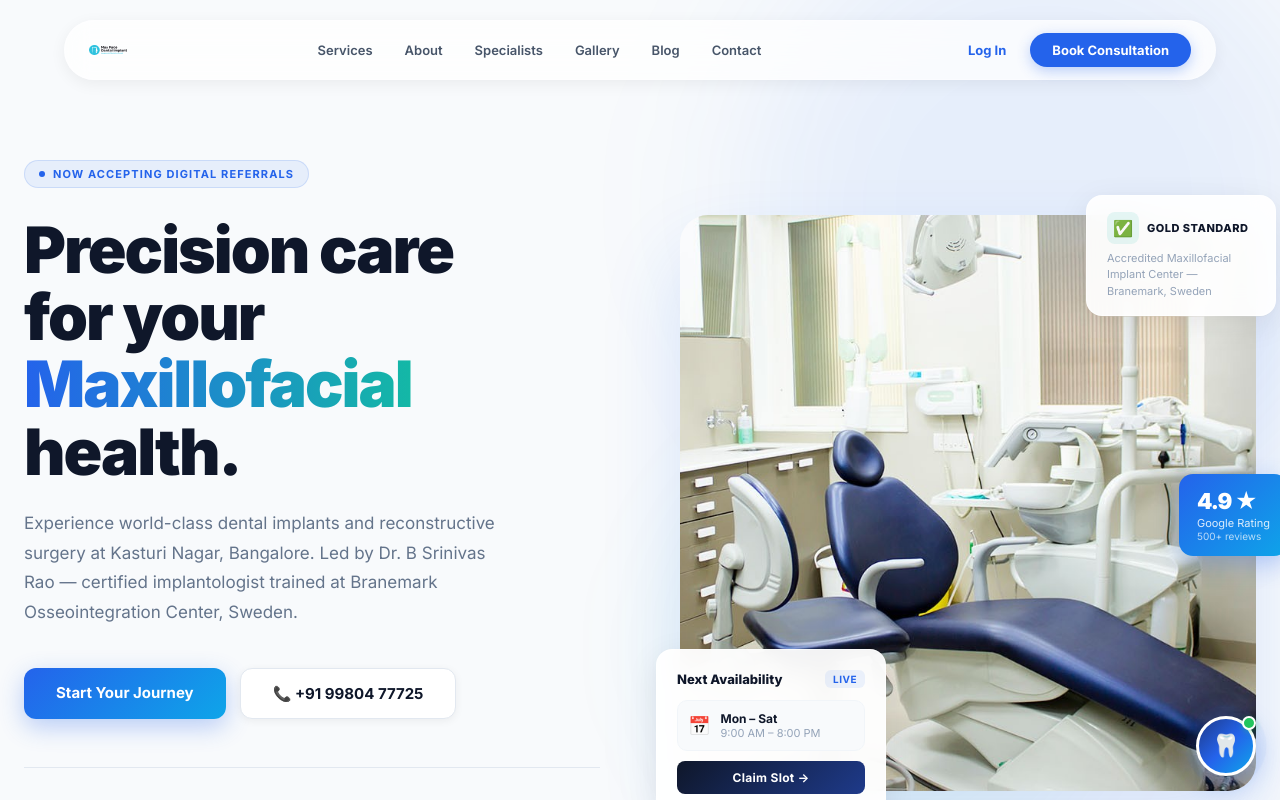
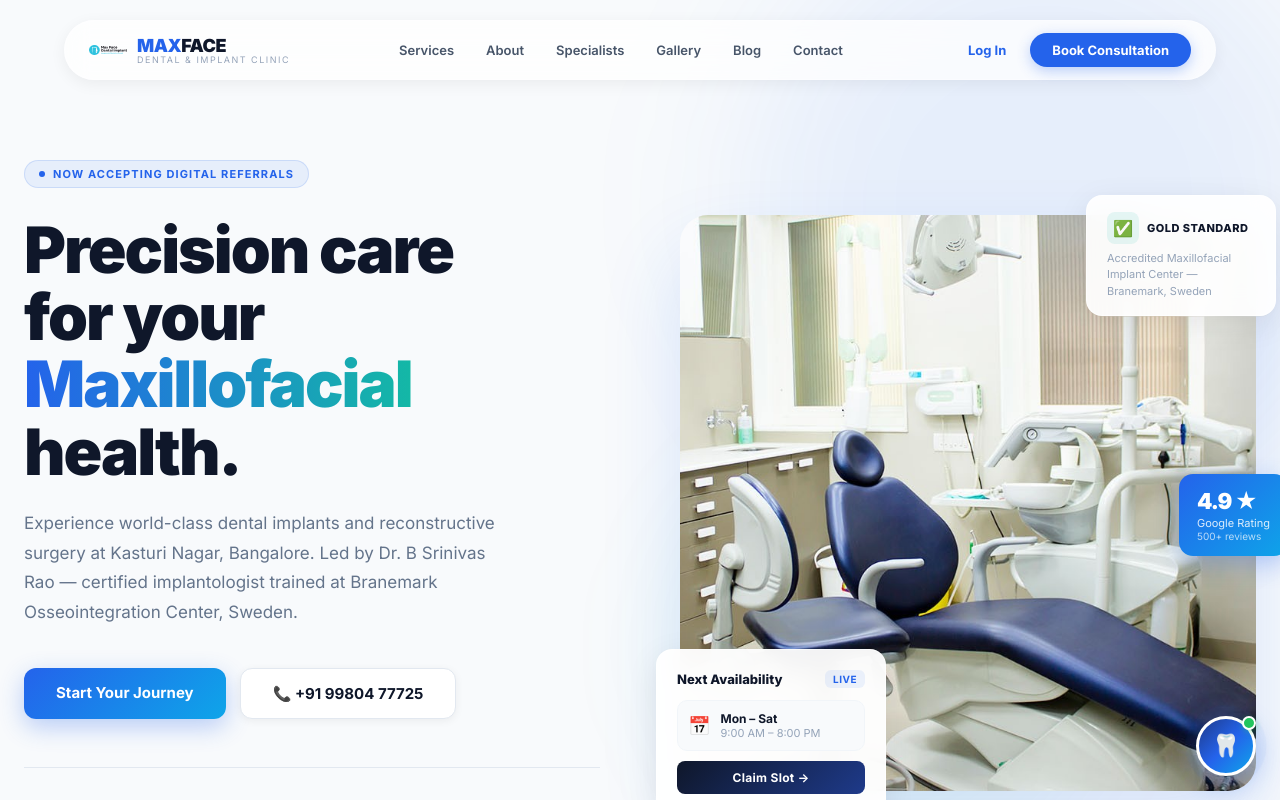
Before and after one commit to RenukaDhanawat/maxface-frontend, a Next.js app: page / in a window 1280 px wide. Shown: the top 800 px of the page. Built offline with nearby package versions, Linux system fonts and the light colour scheme.

Commit message:
fixed-logo

```diff
--- a/src/components/common/Navbar.jsx
+++ b/src/components/common/Navbar.jsx
@@ -38,7 +38,8 @@ export default function Navbar() {
         boxShadow: scrolled ? '0 8px 32px rgba(36,99,235,0.08)' : '0 4px 16px rgba(0,0,0,0.06)'
       }}>
 {/* Logo */}
-<img
+<Link href="/" style={{textDecoration:'none', display:'flex', alignItems:'center', gap:'10px'}}>
+  <img
   src="logo.svg"
   alt="MaxFace Logo"
   style={{
@@ -47,6 +48,16 @@ export default function Navbar() {
     objectFit:'contain'
   }}
 />
+  <div>
+    <div style={{fontSize:'18px', fontWeight:'900', letterSpacing:'-0.5px', lineHeight:'1.1'}}>
+      <span style={{color:'#2463eb'}}>MAX</span>
+      <span style={{color:'#0f172a'}}>FACE</span>
+    </div>
+    <div style={{fontSize:'9px', color:'#94a3b8', letterSpacing:'1.5px', textTransform:'uppercase', lineHeight:'1'}}>
+      Dental & Implant Clinic
+    </div>
+  </div>
+</Link>
 
         {/* Desktop Links */}
         <div style={{display:'flex', alignItems:'center', gap:'4px'}}>
```
